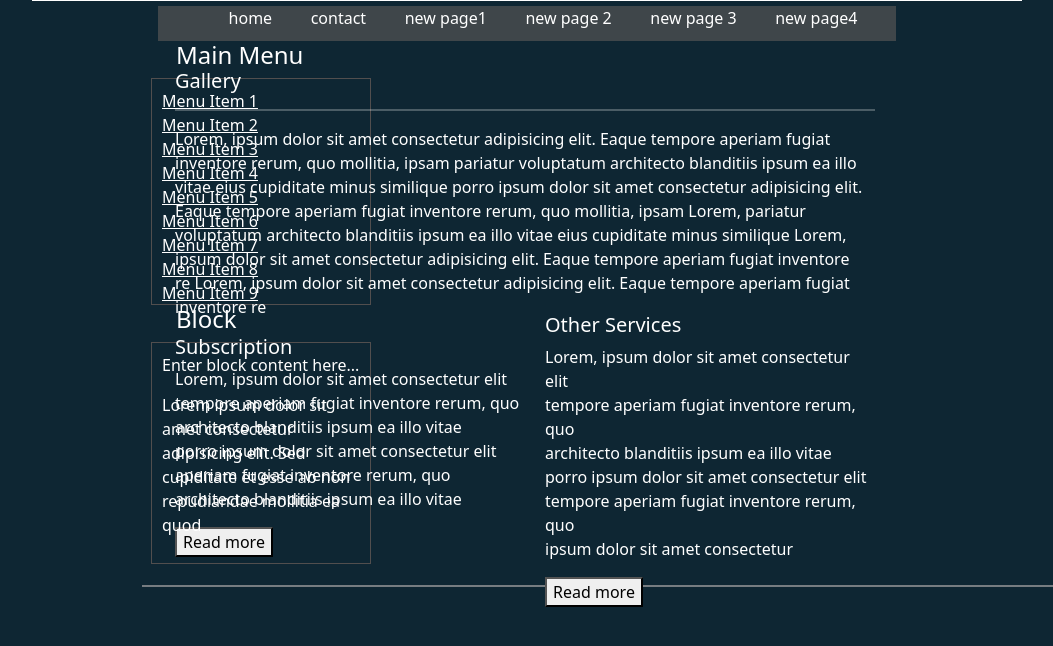
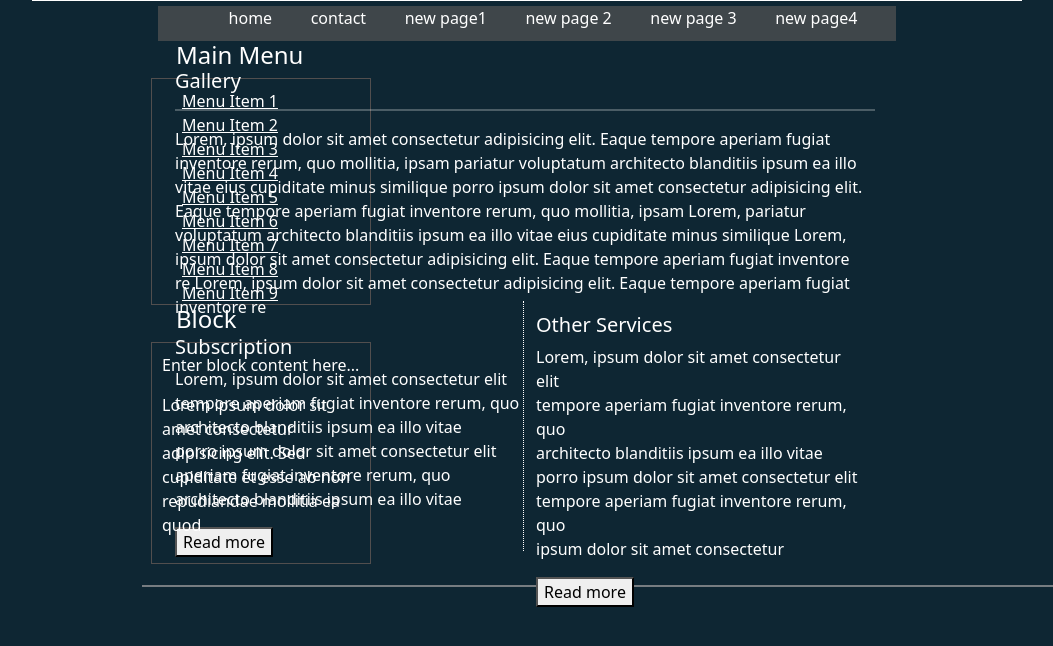
Before and after one commit to Adhin-png/templates, a plain HTML site: page index.html in a window 1280 px wide. Shown: the part 154-800 px from the top of the page, without its empty margins (113-1166 px from the left). Drawn offline with nearby package versions, Linux system fonts and the light colour scheme.

Commit message:
template

```diff
--- a/task2.css
+++ b/task2.css
@@ -48,6 +48,7 @@ h5{
     height: 227px;
     border: 1px solid rgb(81, 78, 78);
     margin-left: 264px;
+    padding-left: 30px;
 }
 
 .container3{
@@ -93,14 +94,17 @@ hr{
 
 #box{
   text-align:left;
-  width: 365px;
-  height: 263px;
+  width: 375px;
+  height: 250px;
   padding:12px;
   float:right;
   padding-right: 30px;
   margin-top: -763px;
   margin-left: 200px;
   margin-right:269px;
+  border-left:1px solid white;
+  border-left-style:dotted;
+
 }
 
 
```
Also changed, not shown: index.html (+0 -35 lines).
